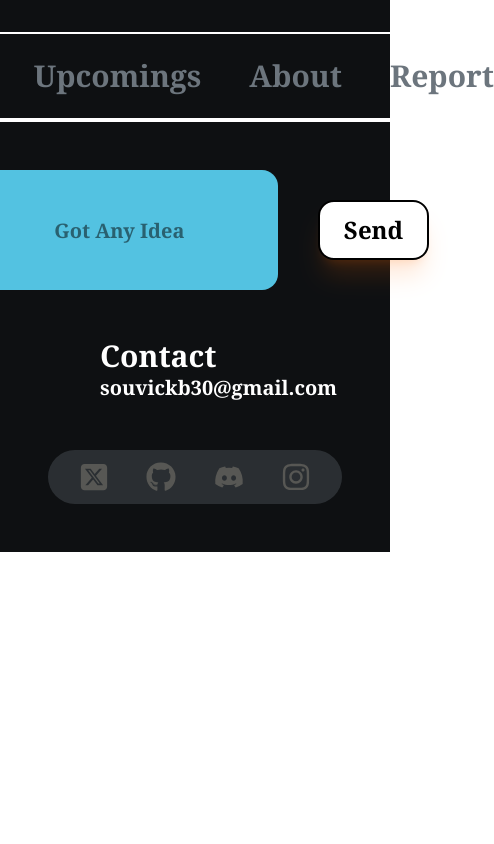
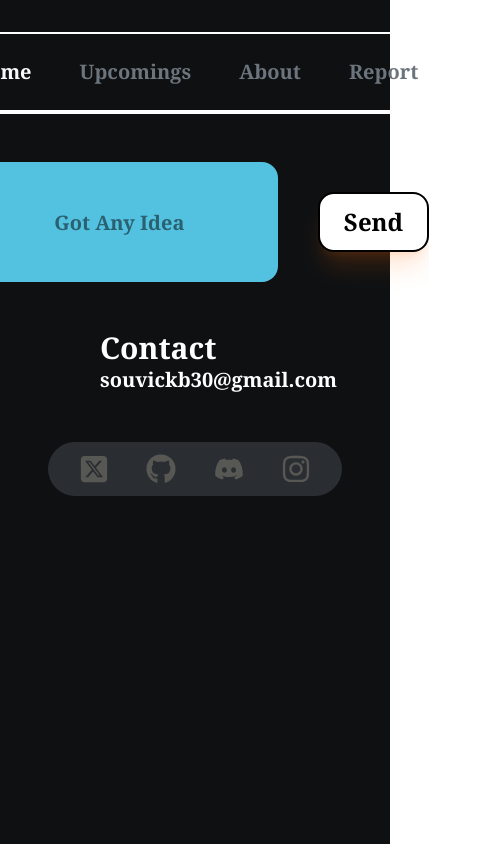
Before and after one commit to Souvick-bh/chitra, a React (Vite) app: page / in a window 390 px wide. Shown: the whole page, 494 px wide, since content can reach past the window. Built offline with nearby package versions, Linux system fonts and the light colour scheme.

Commit message:
Updated UI for mobile compatibility

```diff
--- a/src/App.jsx
+++ b/src/App.jsx
@@ -12,7 +12,7 @@ function App() {
 
 
   return (
-    <div className='bg-[#0e1012] h-full flex flex-col justify-items-center'>
+    <div className='bg-[#0e1012] min-h-screen flex flex-col justify-items-center'>
 
       <BrowserRouter>
         <div className=''>
--- a/src/NavBar.jsx
+++ b/src/NavBar.jsx
@@ -3,7 +3,7 @@ import { Link } from 'react-router-dom'
 
 function NavBar() {
   return (
-    <div className='flex flex-col items-center gt-super-bold text-[#f8f9fa] font-bold font-serif text-3xl pt-8 '>
+    <div className='flex flex-col items-center gt-super-bold text-[#f8f9fa] font-bold font-serif text-xl pt-8 sm:text-3xl'>
 
         <div className='flex justify-center gap-12 border-t-2 border-b-2 border-[#ffffff] pt-6 pb-6 w-screen'>
           <Link className='hover:underline hover:text-[#dc9239] underline-offset-8 ' to="/chitra/">Home</Link>
--- a/src/pages/Home.jsx
+++ b/src/pages/Home.jsx
@@ -9,7 +9,7 @@ function Home() {
     <div className='flex flex-col lg:flex-row justify-between font-bold font-serif  '>
 
       <div className='w-screen text-amber-50 pt-20 pb-20 text-center border-b-2 lg:border-0 border-[#ffffff] '>
-        <div className='inline-flex gap-5 text-6xl'>
+        <div className='inline-flex gap-5 text-5xl sm:text-6xl'>
           <h1 className=''>Skip the </h1>
           <h1 className='text-[#53c2e1]'><Typewriter options={{
                     strings: ["downloads","installs","setups","fuss","hassle"],
@@ -17,11 +17,11 @@ function Home() {
                     loop: true,
               }}/></h1>
         </div>
-        <h1 className=' text-6xl mt-6'>One click, done!</h1>
+        <h1 className='text-5xl sm:text-6xl mt-6'>One click, done!</h1>
       </div>
 
-        <div className='flex gap-12 pl-6 pt-6 lg:pr-6 lg: lg:border-l-2 border-[#ffffff] lg:items-center '>
-                <div className='relative duration-150 ease-in-out m-4 hover:m-1 hover:w-80 hover bg-[#6C757D] rounded-2xl shadow-2xl w-70 text-center group'>
+        <div className='flex h-full gap-12 pl-6  lg:pr-6 lg: lg:border-l-2 border-[#ffffff] lg:items-center '>
+                <div className='relative duration-150 ease-in-out m-5 hover:m-2 hover:w-80 hover bg-[#6C757D] rounded-2xl shadow-2xl w-70 text-center group'>
                 <div className="absolute inset-0 bg-[#495057] rounded-2xl opacity-0 group-hover:opacity-100 transition-opacity duration-150 z-0"></div>
                 <img className='rounded-2xl object-cover transition-opacity duration-150 group-hover:opacity-10' src={mountain} alt="" />
                 <Link className='absolute inset-0 flex items-center justify-center text-xl text-shadow-lg shadow-amber-50 text-[#0a0909] text-shadow-white' to="/chitra/bgremover">
```
